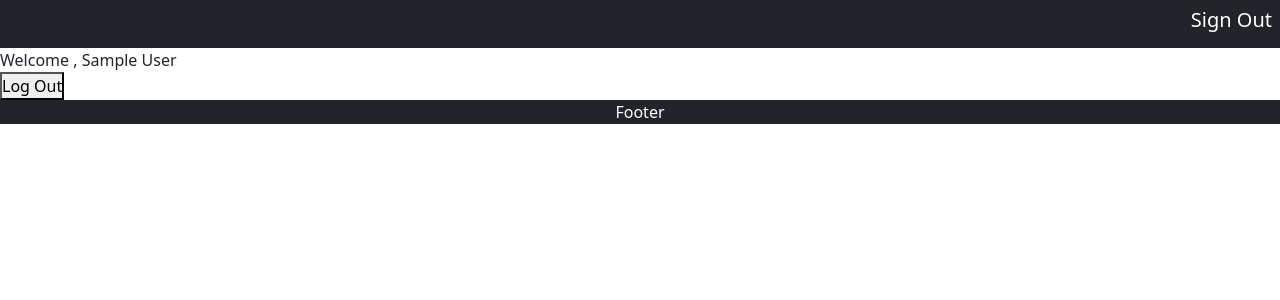
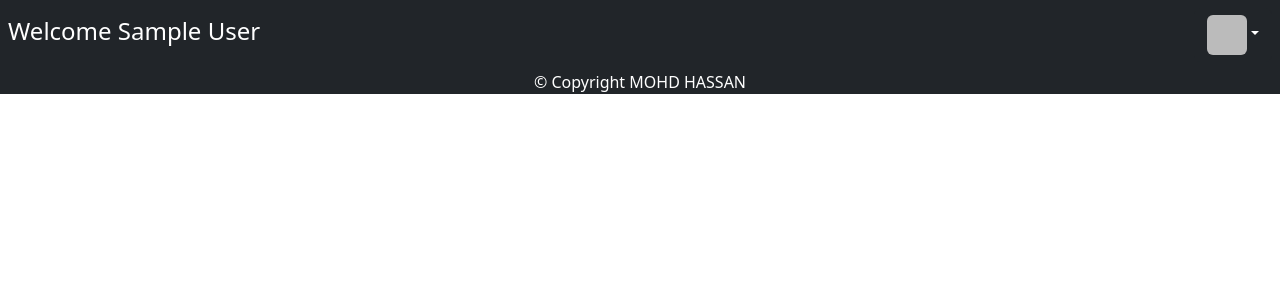
Before and after one commit to killshotxd/ComC-Comic, a React (Vite) app: page /signIn in a window 1280 px wide. Before the commit this address led to /account. Shown: the top 300 px of the page. Built offline with nearby package versions, Linux system fonts and the light colour scheme; no server answers; sample sign-in values are in the browser's storage.

Commit message:
important routes implemented
conditional functions of firebase

```diff
--- a/src/App.jsx
+++ b/src/App.jsx
@@ -2,20 +2,27 @@ import React from "react";
 import { BrowserRouter, Routes, Route } from "react-router-dom";
 import Header from "./Components/Header/Header";
 import Footer from "./Components/Footer/Footer";
-
 import Auth from "./Components/Auth/Auth";
 import Home from "./Components/Home/Home";
 import Account from "./Components/Account/Account";
 import { AuthContextProvider } from "./Context/AuthContext";
 import Protected from "./Components/Protected/Protected";
+import Favourite from "./Components/Favourites/Favourite";
 const App = () => {
   return (
     <BrowserRouter>
       <AuthContextProvider>
         <Header />
         <Routes>
-          <Route path="/" element={<Home />} />
-          <Route path="/signIn" element={<Auth />} />
+          <Route path="/" element={<Auth />} />
+          <Route
+            path="/home"
+            element={
+              <Protected>
+                <Home />
+              </Protected>
+            }
+          />
           <Route
             path="/account"
             element={
@@ -24,6 +31,8 @@ const App = () => {
               </Protected>
             }
           />
+
+          <Route path="/fav" element={<Favourite />} />
         </Routes>
         <Footer />
       </AuthContextProvider>
--- a/src/Components/Account/Account.jsx
+++ b/src/Components/Account/Account.jsx
@@ -7,7 +7,7 @@ const Account = () => {
   const navigate = useNavigate();
   const handleSignOut = async () => {
     await logOut();
-    navigate("/signIn");
+    navigate("/");
   };
   return (
     <>
--- a/src/Components/Auth/Auth.jsx
+++ b/src/Components/Auth/Auth.jsx
@@ -3,6 +3,7 @@ import { GoogleButton } from "react-google-button";
 import { UserAuth } from "../../Context/AuthContext";
 import { async } from "@firebase/util";
 import { useNavigate } from "react-router-dom";
+
 const Auth = () => {
   const { googleSignIn, user } = UserAuth();
   const navigate = useNavigate();
@@ -17,17 +18,29 @@ const Auth = () => {
 
   useEffect(() => {
     if (user != null) {
-      navigate("/account");
+      navigate("/home");
     } else return;
   }, [user]);
 
   return (
-    <div
-      className="d-flex justify-content-center align-items-center"
-      style={{ height: "90vh" }}
-    >
-      <GoogleButton onClick={handleGoogleSignIn} />
-    </div>
+    <>
+      <div
+        className="d-flex flex-column justify-content-center align-items-center"
+        style={{
+          height: "91vh",
+          background:
+            "url('https://github.com/killshotxd/EPUB/blob/main/image.jpg?raw=true')",
+          backgroundRepeat: "no-repeat",
+          backgroundSize: "cover",
+        }}
+      >
+        <h4 className="text-white shadow-lg">Welcome To ComC</h4>
+        <h5 className="mt-3 text-white text-center">
+          Read Your Favorite Comics Now For Free
+        </h5>
+        <GoogleButton className="mt-3" onClick={handleGoogleSignIn} />
+      </div>
+    </>
   );
 };
 
--- /dev/null
+++ b/src/Components/Favourites/Favourite.jsx
@@ -0,0 +1,7 @@
+import React from "react";
+
+const Favourite = () => {
+  return <div>Favourite</div>;
+};
+
+export default Favourite;
--- a/src/Components/Footer/Footer.jsx
+++ b/src/Components/Footer/Footer.jsx
@@ -1,7 +1,11 @@
 import React from "react";
 
 const Footer = () => {
-  return <div className="bg-dark text-white text-center">Footer</div>;
+  return (
+    <div className="bg-dark text-white text-center">
+      © Copyright MOHD HASSAN
+    </div>
+  );
 };
 
 export default Footer;
--- a/src/Components/Header/Header.jsx
+++ b/src/Components/Header/Header.jsx
@@ -1,20 +1,49 @@
 import React from "react";
 import { UserAuth } from "../../Context/AuthContext";
+import Dropdown from "react-bootstrap/Dropdown";
+import { Link, useNavigate } from "react-router-dom";
 const Header = () => {
   const { user, logOut } = UserAuth();
-
-  const handleSignOut = () => {
-    logOut();
+  const navigate = useNavigate();
+  const handleSignOut = async () => {
+    await logOut();
+    navigate("/");
   };
   return (
     <>
-      <div className="bg-dark text-white text-end p-2">
-        {user?.displayName ? (
-          <h5 onClick={handleSignOut}>Sign Out</h5>
-        ) : (
-          <h5>Sign In</h5>
-        )}
-      </div>
+      {user ? (
+        <>
+          <div className="bg-dark text-white p-2 d-flex justify-content-between align-items-center">
+            <h4> Welcome {user.displayName}</h4>
+            <Dropdown>
+              <Dropdown.Toggle
+                className="rounded"
+                variant="dark"
+                id="dropdown-basic"
+              >
+                <img
+                  style={{ height: "40px", width: "40px" }}
+                  className="rounded"
+                  src={user.photoURL}
+                  alt=""
+                />
+              </Dropdown.Toggle>
+
+              <Dropdown.Menu>
+                <Dropdown.Item>
+                  <Link to="/account">Account</Link>
+                </Dropdown.Item>
+                <Dropdown.Item>
+                  <Link to="/fav">Your Comics</Link>
+                </Dropdown.Item>
+                <Dropdown.Item onClick={handleSignOut}>Sign Out</Dropdown.Item>
+              </Dropdown.Menu>
+            </Dropdown>
+          </div>
+        </>
+      ) : (
+        <div className="bg-dark text-white text-center p-2">COMC APP</div>
+      )}
     </>
   );
 };
--- a/src/Components/Home/Home.jsx
+++ b/src/Components/Home/Home.jsx
@@ -3,7 +3,7 @@ import { Link } from "react-router-dom";
 const Home = () => {
   return (
     <>
-      <Link to="/signIn">Sign In</Link>
+      <div className="h-100"></div>
     </>
   );
 };
```
Also changed, not shown: 1 other file (tests, documents, lock files or other folders).
